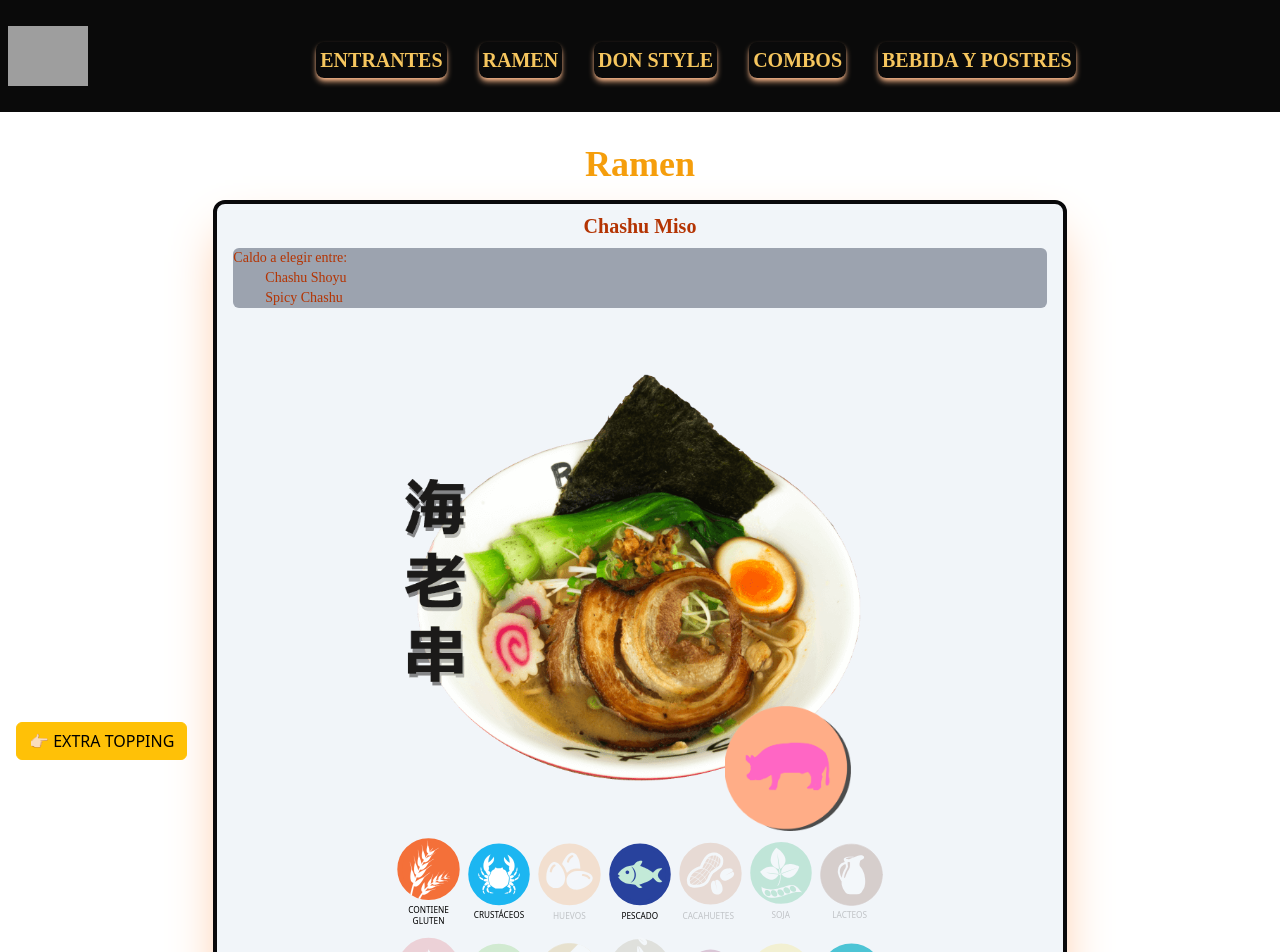
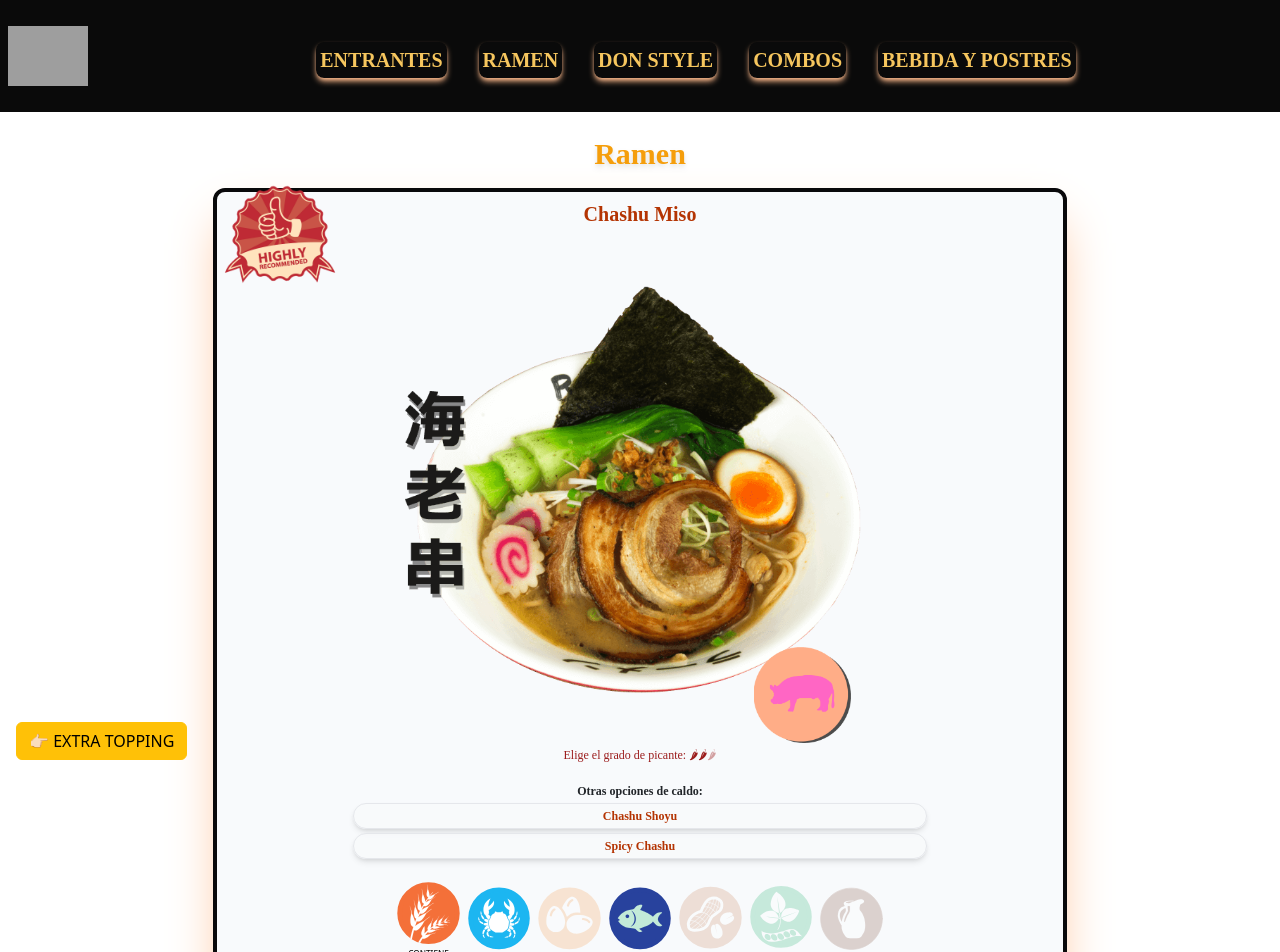
Before and after one commit to EndeSun/Buga-Project, a React (Vite) app: page /Ramen in a window 1280 px wide. Shown: the top 952 px of the page. Built offline with nearby package versions, Linux system fonts and the light colour scheme; grey boxes are pictures that could not be loaded.

Commit message:
Opciones de caldo del ramen hecho en el componente comida, haciendo el recomendado

```diff
--- a/src/components/Comida.jsx
+++ b/src/components/Comida.jsx
@@ -25,6 +25,9 @@ function Comida({
   animacion = false,
   cerdo = false,
   vegan = false,
+  picante = false,
+  caldos = [],
+  hotSale = false,
 }) {
   const initialX = animacion ? (right ? 200 : -200) : 0;
   // Cuidado con los valores que se definen, en tamaño grande el whileInView no pasaría nada, porque se encuentra dentro, pero en tamaños más pequeños, cuando el scroll baja, no consigue ver la comida.
@@ -35,42 +38,62 @@ function Comida({
   // Si right es falso, que entre por la izquierda (posición -1000)
 
   return (
-    <div className="flex justify-center">
+    <div className="flex justify-center relative">
       <motion.section
-        className="text-center mb-6 mt-2  w-4/6 rounded-xl  border-zinc-950 border-4 bg-slate-100 font-caprasimo shadow-orange-300 shadow-2xl"
+        className="mb-6 mt-2  w-4/6 rounded-xl  border-zinc-950 border-4 bg-slate-50 font-caprasimo shadow-orange-300 shadow-2xl"
         initial={{ x: initialX }}
         whileInView={{ x: [initialX, 0], opacity: animacion ? [0, 1] : 1 }}
         transition={{ duration: animacion ? 2 : 0, delay: animacion ? 0.1 : 0 }}
         viewport={{ once: true }} //Para que se muestre solo una vez
       >
-        <dl className="text-orange-700 text-xl m-2">
-          <dt>{foodName}</dt>
-          <dd
-            className={
-              ramen ? "text-sm m-2 text-left bg-gray-400 rounded-md" : "hidden"
-            }
-          >
-            Caldo a elegir entre:
-            <ul>
-              <li>Chashu Shoyu</li>
-              <li>Spicy Chashu</li>
-            </ul>
-          </dd>
-        </dl>
+        <p className="text-orange-700 text-center text-xl font-bold m-2">
+          {foodName}
+        </p>
 
         <div className="flex justify-center relative">
           <motion.img src={source} alt={foodName} width="90%"></motion.img>
           {cerdo || vegan ? (
-            <img src={cerdo ? "../src/assets/cerdo.png":"../src/assets/vegan.png"} width="15%" className={cerdo ? "absolute right-1/4 bottom-0":"absolute top-1/4 right-1/4"}></img>
-        ): null}
+            <img
+              src={
+                cerdo ? "../src/assets/cerdo.png" : "../src/assets/vegan.png"
+              }
+              width="11.5%"
+              className={
+                cerdo
+                  ? "absolute right-1/4 bottom-0"
+                  : "absolute top-1/4 right-1/4"
+              }
+            ></img>
+          ) : null}
         </div>
 
-        {/* <p className="text-orange-700 text-md text-left mx-8">
-          {foodDescription}{" "}
-        </p> */}
+        {picante && (
+          <p className="text-red-800 text-xs p-1 text-center">
+            Elige el grado de picante: 🌶🌶
+            <span className="opacity-40">🌶</span>
+          </p>
+        )}
+
+        <dl
+          className={
+            ramen
+              ? "text-xs flex flex-col items-center justify-center text-center mx-2 px-8 rounded-md list-none"
+              : "hidden"
+          }
+        >
+          <dt>Otras opciones de caldo:</dt>
+          {caldos.map((caldo, index) => (
+            <dd
+              className="m-0 font-bold border-1 rounded-full p-1 text-orange-700 bg-slate-50 bg-opacity-60 mt-1 w-3/4 shadow-md "
+              key={index}
+            >
+              {caldo}
+            </dd>
+          ))}
+        </dl>
 
         {/* Div de los alérgenos */}
-        <div className="">
+        <div>
           <div className="primera-fila flex flex-row justify-center">
             <img
               src="../src/assets/alergenos/gluten.svg"
@@ -188,10 +211,15 @@ function Comida({
             ></img>
           </div>
         </div>
+      </motion.section>
 
-
-
-      </motion.section>
+      <figure className="absolute">
+          <img
+            src="../src/assets/recomended.png"
+            alt="recomendado"
+            width="20%"
+          />
+      </figure>
     </div>
   );
 }
--- a/src/pages/Carta/Ramen.jsx
+++ b/src/pages/Carta/Ramen.jsx
@@ -69,7 +69,7 @@ function Ramen() {
     //   ))}
     // </Carousel>
     <>
-      <h1 className="text-center font-bold font-caprasimo text-4xl text-amber-500 mt-8">
+      <h1 className="text-center font-extrabold font-caprasimo text-3xl text-amber-500 mt-6 drop-shadow-md ">
         Ramen
       </h1>
 
@@ -86,6 +86,8 @@ function Ramen() {
         right={true}
         animacion = {true}
         cerdo = {true}
+        picante = {true}
+        caldos = {["Chashu Shoyu"," Spicy Chashu"]}
       />
 
       <Comida
@@ -96,6 +98,7 @@ function Ramen() {
         foodPrice="10.4"
         soja={true}
         animacion = {true}
+        vegan = {true}
       />
 
       <Comida
```
Also changed, not shown: src/assets/recomended.png (added).
